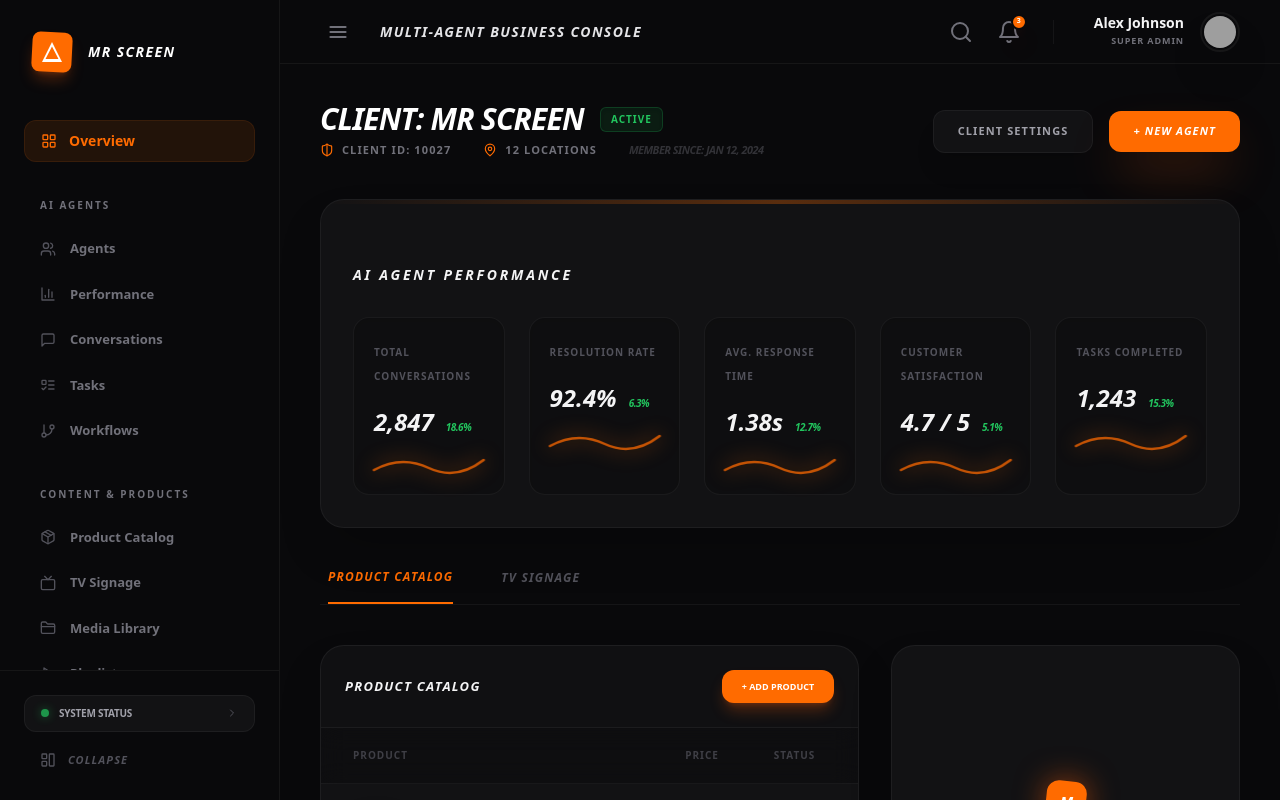
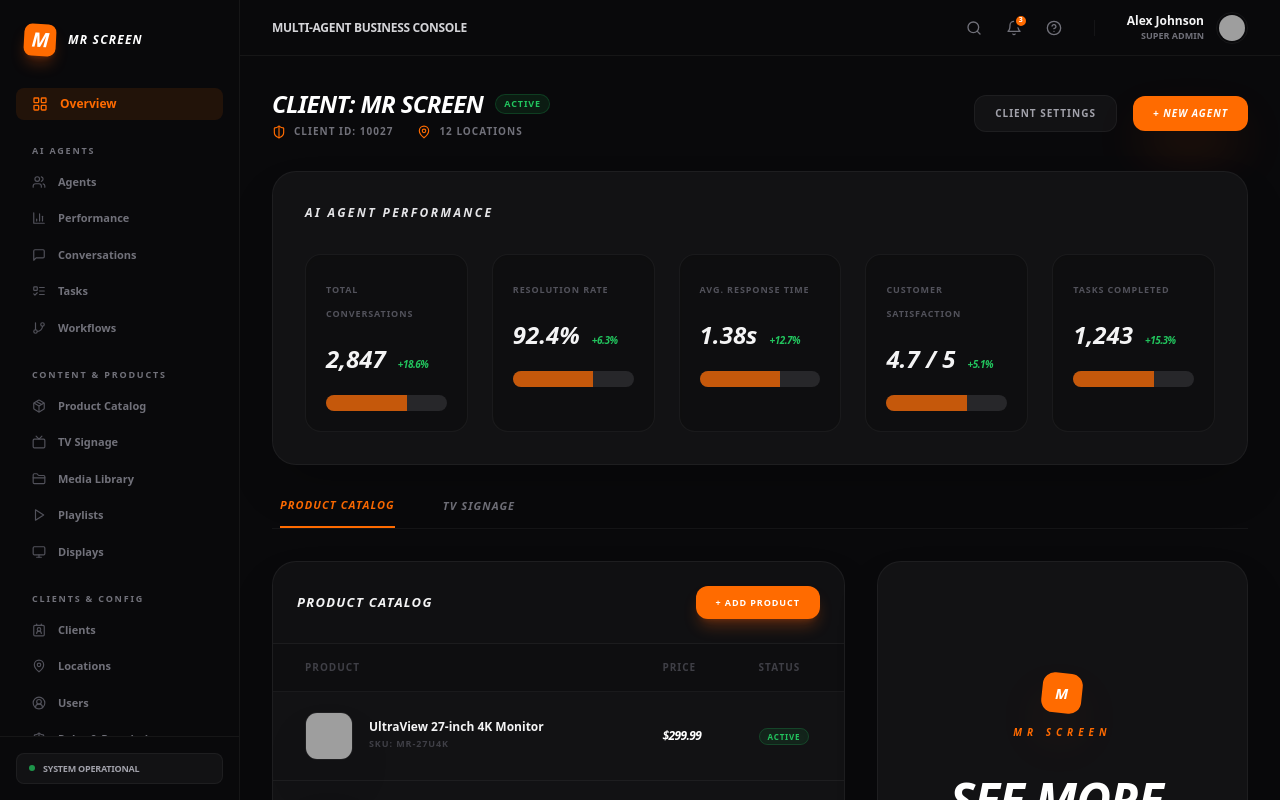
Before and after one commit to dgocostta/screenagent, a Next.js app: page / in a window 1280 px wide. Built offline with nearby package versions, Linux system fonts and the light colour scheme; grey boxes are pictures that could not be loaded.

Commit message:
RESET: Pure MR Screen Branding and Mockup Alignment

```diff
--- a/src/app/page.tsx
+++ b/src/app/page.tsx
@@ -4,7 +4,7 @@ import { Sidebar } from "../components/Sidebar";
 import {
   Bell, Search, HelpCircle, ChevronDown, Plus,
   Settings2, Download, TrendingUp,
-  Edit2, Trash2, Maximize2, RefreshCw, ShieldHalf, MapPin
+  Edit2, Trash2, RefreshCw, ShieldHalf, MapPin
 } from "lucide-react";
 
 const metrics = [
@@ -16,140 +16,118 @@ const metrics = [
 ];
 
 const catalogItems = [
-  { id: 1, name: "UltraView 27-inch 4K Monitor", sku: "MR-27U4K", category: "Monitors", price: "$299.99", status: "Active", image: "https://i.ebayimg.com/images/g/8QwAAeSwU2BpG7Qs/s-l1600.jpg" },
-  { id: 2, name: "UltraView 32-inch Curved Monitor", sku: "MR-32CURV", category: "Monitors", price: "$399.99", status: "Active", image: "https://i.ebayimg.com/images/g/g5sAAeSwCVhpG7j1/s-l1600.jpg" },
-  { id: 3, name: "ProDisplay 24-inch FHD Monitor", sku: "MR-24FHD", category: "Monitors", price: "$149.99", status: "Active", image: "https://i.ebayimg.com/images/g/0NEAAeSw2tRogphK/s-l1600.jpg" },
-  { id: 4, name: "ProDisplay 27-inch QHD Monitor", sku: "MR-27QHD", category: "Monitors", price: "$249.99", status: "Active", image: "https://i.ebayimg.com/images/g/8QwAAeSwU2BpG7Qs/s-l1600.jpg" },
-  { id: 5, name: "GamingMax 34-inch UltraWide", sku: "MR-34UW", category: "Monitors", price: "$499.99", status: "Active", image: "https://i.ebayimg.com/images/g/g5sAAeSwCVhpG7j1/s-l1600.jpg" }
+  { id: 1, name: "UltraView 27-inch 4K Monitor", sku: "MR-27U4K", price: "$299.99", status: "Active", image: "https://i.ebayimg.com/images/g/8QwAAeSwU2BpG7Qs/s-l1600.jpg" },
+  { id: 2, name: "UltraView 32-inch Curved Monitor", sku: "MR-32CURV", price: "$399.99", status: "Active", image: "https://i.ebayimg.com/images/g/g5sAAeSwCVhpG7j1/s-l1600.jpg" },
+  { id: 3, name: "ProDisplay 24-inch FHD Monitor", sku: "MR-24FHD", price: "$149.99", status: "Active", image: "https://i.ebayimg.com/images/g/0NEAAeSw2tRogphK/s-l1600.jpg" }
 ];
 
 export default function Dashboard() {
   return (
-    <div className="flex h-screen bg-[#09090b] text-white selection:bg-[#FF6B00]/30 font-sans overflow-hidden">
+    <div className="flex h-screen bg-[#09090b] text-white font-sans overflow-hidden">
       <Sidebar />
 
       <div className="flex-1 flex flex-col min-w-0 bg-[#09090b]">
-        <header className="h-16 border-b border-white/5 flex items-center justify-between px-10 bg-[#09090b] shrink-0">
+        <header className="h-14 border-b border-white/5 flex items-center justify-between px-8 bg-[#09090b] shrink-0">
           <div className="flex items-center gap-6">
-             <div className="p-2 hover:bg-white/5 rounded-md cursor-pointer text-zinc-500">
-               <svg width="20" height="20" viewBox="0 0 18 18" fill="none" xmlns="http://www.w3.org/2000/svg">
-                 <path d="M2.25 4.5H15.75M2.25 9H15.75M2.25 13.5H15.75" stroke="currentColor" strokeWidth="2" strokeLinecap="round" strokeLinejoin="round"/>
-               </svg>
-             </div>
-             <h2 className="text-sm font-bold tracking-tight text-zinc-200 uppercase tracking-widest italic">Multi-Agent Business Console</h2>
+             <h2 className="text-xs font-bold tracking-tight text-zinc-300 uppercase">Multi-Agent Business Console</h2>
           </div>
           <div className="flex items-center gap-8">
             <div className="flex items-center gap-6 text-zinc-500 border-r border-white/5 pr-8">
-               <Search className="w-4.5 h-4.5 cursor-pointer hover:text-white transition-colors" />
+               <Search className="w-4 h-4" />
                <div className="relative">
-                 <Bell className="w-4.5 h-4.5 cursor-pointer hover:text-white transition-colors" />
-                 <span className="absolute -top-1.5 -right-1.5 w-4 h-4 bg-[#FF6B00] rounded-full border-2 border-[#09090b] flex items-center justify-center text-[7px] font-black text-white shadow-xl shadow-orange-600/30">3</span>
+                 <Bell className="w-4 h-4" />
+                 <span className="absolute -top-1.5 -right-1.5 w-3.5 h-3.5 bg-[#FF6B00] rounded-full border-2 border-[#09090b] flex items-center justify-center text-[7px] font-black text-white">3</span>
                </div>
+               <HelpCircle className="w-4 h-4" />
             </div>
-            <div className="flex items-center gap-4 pl-2">
-               <div className="flex flex-col items-end">
-                 <span className="text-[14px] font-black text-zinc-100 leading-none">Alex Johnson</span>
-                 <span className="text-[9px] text-zinc-500 font-bold uppercase tracking-widest mt-1">Super Admin</span>
+            <div className="flex items-center gap-3">
+               <div className="flex flex-col items-end leading-none">
+                 <span className="text-[12px] font-bold text-zinc-100">Alex Johnson</span>
+                 <span className="text-[9px] text-zinc-500 font-bold uppercase mt-1">Super Admin</span>
                </div>
-               <div className="w-10 h-10 rounded-full border-2 border-white/5 p-0.5 shadow-2xl overflow-hidden">
+               <div className="w-8 h-8 rounded-full border border-white/5 p-0.5">
                   <img src="https://ui-avatars.com/api/?name=Alex+Johnson&background=FF6B00&color=fff" className="w-full h-full rounded-full" alt="Avatar" />
                </div>
             </div>
           </div>
         </header>
 
-        <div className="flex-1 overflow-y-auto overflow-x-hidden p-10 space-y-10 custom-scrollbar">
+        <div className="flex-1 overflow-y-auto p-8 space-y-8 custom-scrollbar pb-20">
           <div className="flex items-center justify-between">
-            <div className="space-y-2">
-              <div className="flex items-center gap-4">
-                <h1 className="text-3xl font-black tracking-tight uppercase italic text-white leading-none">Client: MR Screen</h1>
-                <span className="bg-green-500/10 text-green-500 text-[10px] font-black px-2.5 py-1 rounded-md border border-green-500/20 uppercase tracking-widest shadow-inner">Active</span>
+            <div className="space-y-1">
+              <div className="flex items-center gap-3">
+                <h1 className="text-2xl font-black tracking-tight uppercase italic text-white">Client: MR Screen</h1>
+                <span className="bg-green-500/10 text-green-500 text-[9px] font-black px-2 py-0.5 rounded-full border border-green-500/20 uppercase tracking-widest">Active</span>
               </div>
-              <div className="flex items-center gap-8 text-[11px] text-zinc-500 font-black uppercase tracking-[0.1em]">
+              <div className="flex items-center gap-6 text-[10px] text-zinc-500 font-black uppercase tracking-widest">
                 <span className="flex items-center gap-2"><ShieldHalf className="w-3.5 h-3.5 text-[#FF6B00]" /> Client ID: 10027</span>
                 <span className="flex items-center gap-2"><MapPin className="w-3.5 h-3.5 text-[#FF6B00]" /> 12 Locations</span>
-                <span className="flex items-center gap-2 opacity-40 font-bold italic tracking-tighter">Member Since: Jan 12, 2024</span>
               </div>
             </div>
             <div className="flex items-center gap-4">
-              <button className="px-6 py-3 bg-[#121214] border border-white/5 rounded-xl text-[11px] font-black text-zinc-400 uppercase tracking-widest hover:bg-white/[0.03] shadow-xl">Client Settings</button>
-              <button className="px-6 py-3 bg-[#FF6B00] rounded-xl text-[11px] font-black text-white hover:bg-[#FF6B00]/90 shadow-2xl shadow-orange-600/40 transition-all uppercase italic tracking-widest">+ New Agent</button>
+              <button className="px-5 py-2.5 bg-[#121214] border border-white/5 rounded-xl text-[10px] font-black text-zinc-400 uppercase tracking-widest hover:bg-white/[0.03]">Client Settings</button>
+              <button className="px-5 py-2.5 bg-[#FF6B00] rounded-xl text-[10px] font-black text-white uppercase italic tracking-widest shadow-2xl shadow-orange-600/40">+ New Agent</button>
             </div>
           </div>
 
           <div className="bg-[#121214] border border-white/5 rounded-3xl p-8 shadow-2xl space-y-8 relative overflow-hidden">
-            <div className="absolute top-0 left-0 w-full h-1 bg-gradient-to-r from-transparent via-[#FF6B00]/30 to-transparent"></div>
-            <h3 className="text-[14px] font-black tracking-[0.2em] uppercase italic text-zinc-100">AI Agent Performance</h3>
+            <h3 className="text-[12px] font-black tracking-[0.2em] uppercase italic text-zinc-200">AI Agent Performance</h3>
             <div className="grid grid-cols-1 sm:grid-cols-3 lg:grid-cols-5 gap-6">
                {metrics.map((m) => (
-                 <div key={m.label} className="bg-black/20 border border-white/5 p-5 rounded-2xl space-y-5 hover:border-[#FF6B00]/40 transition-all shadow-inner group">
-                    <span className="text-[10px] font-black text-zinc-600 uppercase tracking-widest">{m.label}</span>
+                 <div key={m.label} className="bg-black/20 border border-white/5 p-5 rounded-2xl space-y-5 hover:border-[#FF6B00]/40 transition-all shadow-inner">
+                    <span className="text-[9px] font-black text-zinc-600 uppercase tracking-widest">{m.label}</span>
                     <div className="flex items-baseline gap-3">
                        <span className="text-2xl font-black italic text-zinc-100">{m.value}</span>
-                       <span className="text-[10px] font-black text-green-500 flex items-center gap-1 tracking-tighter uppercase italic">{m.change}</span>
+                       <span className="text-[10px] font-black text-green-500 flex items-center gap-1 tracking-tighter uppercase italic">+{m.change}</span>
                     </div>
-                    <div className="h-4 flex items-end">
-                       <svg width="100%" height="24" viewBox="0 0 100 24" preserveAspectRatio="none" className="overflow-visible drop-shadow-[0_0_10px_#FF6B00]">
-                          <path d="M0,20 Q25,5 50,18 T100,10" fill="none" stroke="#FF6B00" strokeWidth="2.5" strokeLinecap="round" className="animate-pulse" />
-                       </svg>
-                    </div>
+                    <div className="h-4 bg-zinc-800 rounded-full overflow-hidden"><div className="h-full w-2/3 bg-[#FF6B00] animate-pulse" /></div>
                  </div>
                ))}
             </div>
           </div>
 
           <div className="flex border-b border-white/5 px-2">
-              <button className="pb-4 text-[12px] font-black uppercase italic tracking-widest border-b-2 border-[#FF6B00] text-[#FF6B00]">Product Catalog</button>
-              <button className="pb-4 px-12 text-[12px] font-black uppercase italic tracking-widest text-zinc-600 hover:text-zinc-100 transition-colors">TV Signage</button>
+              <button className="pb-3 text-[11px] font-black uppercase italic tracking-widest border-b-2 border-[#FF6B00] text-[#FF6B00]">Product Catalog</button>
+              <button className="pb-3 px-12 text-[11px] font-black uppercase italic tracking-widest text-zinc-500 hover:text-white transition-colors">TV Signage</button>
           </div>
 
-          <div className="grid grid-cols-1 lg:grid-cols-5 gap-8 pb-10">
+          <div className="grid grid-cols-1 lg:grid-cols-5 gap-8">
               <div className="lg:col-span-3 flex flex-col bg-[#121214] border border-white/5 rounded-3xl overflow-hidden shadow-2xl min-h-[500px]">
                  <div className="p-6 border-b border-white/5 bg-black/10 flex justify-between items-center">
                     <h3 className="text-[13px] font-black uppercase italic text-zinc-100 tracking-widest">Product Catalog</h3>
-                    <button className="bg-[#FF6B00] text-white text-[9px] font-black px-5 py-2.5 rounded-xl uppercase shadow-lg shadow-orange-600/30 font-black">+ Add Product</button>
+                    <button className="bg-[#FF6B00] text-white text-[9px] font-black px-5 py-2.5 rounded-xl uppercase shadow-lg shadow-orange-600/30 font-black tracking-widest">+ Add Product</button>
                  </div>
-                 <div className="overflow-x-auto overflow-y-auto custom-scrollbar">
-                    <table className="w-full text-left border-collapse">
-                       <thead className="bg-black/20 text-[10px] font-black text-zinc-700 uppercase tracking-widest border-b border-white/5 sticky top-0 z-10 backdrop-blur-md">
-                          <tr><th className="px-8 py-5">Product</th><th className="px-6 py-5">Price</th><th className="px-6 py-5">Status</th></tr>
+                 <div className="overflow-x-auto">
+                    <table className="w-full text-left">
+                       <thead className="bg-black/20 text-[10px] font-black text-zinc-700 uppercase tracking-widest border-b border-white/5">
+                          <tr><th className="px-8 py-4">Product</th><th className="px-6 py-4">Price</th><th className="px-6 py-4">Status</th></tr>
                        </thead>
                        <tbody className="divide-y divide-white/5 text-[12px] font-bold text-zinc-400">
                           {catalogItems.map(item => (
                             <tr key={item.id} className="hover:bg-white/[0.015] transition-colors group">
-                               <td className="px-8 py-5 flex items-center gap-5">
-                                  <img src={item.image} className="w-12 h-12 rounded-xl object-cover shadow-2xl border border-white/5 group-hover:scale-105 transition-transform duration-300" alt="product" />
+                               <td className="px-8 py-5 flex items-center gap-4">
+                                  <img src={item.image} className="w-12 h-12 rounded-xl object-cover shadow-2xl border border-white/5" alt="product" />
                                   <div className="flex flex-col space-y-1">
                                     <span className="text-zinc-100 font-black leading-none">{item.name}</span>
-                                    <span className="text-[9px] text-zinc-700 font-black tracking-widest">SKU: {item.sku}</span>
+                                    <span className="text-[9px] text-zinc-700 uppercase tracking-widest font-black">SKU: {item.sku}</span>
                                   </div>
                                </td>
                                <td className="px-6 py-5 font-black text-white italic tracking-tighter">{item.price}</td>
-                               <td className="px-6 py-5"><span className="bg-green-500/10 text-green-500 text-[8px] font-black uppercase px-3 py-1 rounded-full border border-green-500/20 shadow-inner tracking-widest font-black">{item.status}</span></td>
+                               <td className="px-6 py-5"><span className="bg-green-500/10 text-green-500 text-[8px] font-black uppercase px-2 py-0.5 rounded-full border border-green-500/20 shadow-inner tracking-widest">Active</span></td>
                             </tr>
                           ))}
                        </tbody>
                     </table>
                  </div>
-                 <div className="p-6 border-t border-white/5 bg-black/10 flex justify-between items-center">
-                    <span className="text-[10px] font-black text-zinc-700 uppercase tracking-widest">Showing 1 to 5 of 25 products</span>
-                    <div className="flex items-center gap-2.5">
-                       <button className="w-8 h-8 flex items-center justify-center rounded-lg bg-[#FF6B00] text-white italic font-black shadow-lg shadow-orange-600/30 text-[11px]">1</button>
-                       <button className="w-8 h-8 flex items-center justify-center rounded-lg border border-white/5 hover:bg-white/5 text-zinc-600 text-[11px] font-black">2</button>
-                       <button className="w-8 h-8 flex items-center justify-center rounded-lg border border-white/5 hover:bg-white/5 text-zinc-600 text-[11px] font-black">3</button>
-                    </div>
+              </div>
+
+              <div className="lg:col-span-2 flex flex-col bg-[#121214] border border-white/5 rounded-3xl overflow-hidden shadow-2xl p-10 items-center justify-center space-y-10 min-h-[400px]">
+                 <div className="flex flex-col items-center gap-3">
+                    <div className="w-10 h-10 bg-[#FF6B00] rounded-xl flex items-center justify-center shadow-2xl shadow-orange-600/40 rotate-6"><span className="text-[15px] font-black italic text-white -rotate-6">M</span></div>
+                    <span className="text-[10px] font-black uppercase tracking-[0.5em] italic text-[#FF6B00]">MR SCREEN</span>
                  </div>
-              </div>
-              <div className="lg:col-span-2 bg-[#121214] border border-white/5 rounded-3xl overflow-hidden shadow-2xl flex flex-col items-center justify-center p-12 space-y-10 relative group">
-                 <div className="flex flex-col items-center gap-3">
-                    <div className="w-10 h-10 bg-[#FF6B00] rounded-xl flex items-center justify-center shadow-[0_0_30px_#FF6B00] shadow-orange-600/60 rotate-6"><span className="text-[15px] font-black italic text-white -rotate-6 tracking-tighter">M</span></div>
-                    <span className="text-[11px] font-black uppercase tracking-[0.6em] italic text-[#FF6B00]">MR SCREEN</span>
-                 </div>
-                 <h4 className="text-6xl font-black uppercase italic tracking-tighter text-center leading-[0.8] text-white drop-shadow-[0_0_20px_rgba(255,255,255,0.2)]">
-                   SEE MORE.<br /><span className="text-[#FF6B00]">DO MORE.</span>
-                 </h4>
-                 <button className="bg-[#FF6B00] text-white text-[12px] font-black px-12 py-4 rounded-full shadow-[0_0_50px_rgba(255,107,0,0.8)] uppercase italic tracking-widest border border-white/10 hover:scale-105 active:scale-95 transition-all duration-300">Explore Collection</button>
-                 <div className="absolute bottom-4 right-4"><Maximize2 className="w-5 h-5 text-zinc-800" /></div>
+                 <h4 className="text-5xl font-black uppercase italic tracking-tight text-center leading-[0.85] text-white">See More.<br /><span className="text-[#FF6B00]">Do More.</span></h4>
+                 <button className="bg-[#FF6B00] text-white text-[11px] font-black px-10 py-3.5 rounded-full shadow-[0_0_40px_rgba(255,107,0,0.6)] uppercase italic tracking-widest border border-white/10">Explore Collection</button>
               </div>
           </div>
         </div>
--- a/src/components/Sidebar.tsx
+++ b/src/components/Sidebar.tsx
@@ -47,40 +47,38 @@ export function Sidebar() {
   const pathname = usePathname();
 
   return (
-    <aside className="w-[280px] h-screen bg-[#09090b] flex flex-col border-r border-white/5 shrink-0 overflow-hidden font-sans">
-      <div className="p-8 mb-4">
-        <div className="flex items-center gap-4">
-          <div className="w-10 h-10 bg-[#FF6B00] flex items-center justify-center rounded-lg shadow-lg rotate-3 shadow-orange-600/30">
-            <svg viewBox="0 0 24 24" className="w-6 h-6 text-white -rotate-3" fill="currentColor">
-              <path d="M12 2L2 22h20L12 2zm0 4.5L18.5 19H5.5L12 6.5z"/>
-            </svg>
+    <aside className="w-[240px] h-screen bg-[#09090b] flex flex-col border-r border-white/5 shrink-0 overflow-hidden font-sans">
+      <div className="p-6 mb-2">
+        <div className="flex items-center gap-3">
+          <div className="w-8 h-8 bg-[#FF6B00] flex items-center justify-center rounded-lg shadow-lg rotate-3 shadow-orange-600/30">
+            <span className="text-white font-black text-xl italic tracking-tighter">M</span>
           </div>
           <div className="flex flex-col">
-            <h1 className="text-sm font-black tracking-widest text-white uppercase italic leading-none">MR SCREEN</h1>
+            <h1 className="text-xs font-black tracking-widest text-white uppercase italic leading-none">MR SCREEN</h1>
           </div>
         </div>
       </div>
 
-      <div className="flex-1 px-6 space-y-9 pb-10 overflow-y-auto custom-scrollbar">
-        <div>
-          <Link href="/" className="flex items-center gap-3 px-4 py-2.5 rounded-xl text-[#FF6B00] bg-[#FF6B00]/10 font-bold text-sm transition-all border border-orange-500/10">
+      <div className="flex-1 px-4 space-y-6 pb-10 overflow-y-auto custom-scrollbar">
+        <nav>
+          <Link href="/" className="flex items-center gap-3 px-4 py-2 rounded-lg text-[#FF6B00] bg-[#FF6B00]/10 font-bold text-xs transition-all">
             <LayoutGrid className="w-4 h-4" />
             Overview
           </Link>
-        </div>
+        </nav>
 
         {navGroups.map((group) => (
-          <div key={group.title} className="space-y-1.5">
-            <h3 className="px-4 text-[10px] font-black text-zinc-500 tracking-[0.2em] mb-4 uppercase">{group.title}</h3>
+          <div key={group.title} className="space-y-1">
+            <h3 className="px-4 text-[9px] font-black text-zinc-500 tracking-[0.2em] mb-2 uppercase">{group.title}</h3>
             {group.items.map((item) => {
               const isActive = pathname === item.href;
               return (
                 <Link
-                  key={item.href}
+                  key={item.label}
                   href={item.href}
-                  className={`flex items-center gap-3.5 px-4 py-2.5 rounded-xl text-[13px] font-semibold transition-all group ${isActive ? 'text-white bg-white/5 shadow-inner' : 'text-zinc-500 hover:text-zinc-100 hover:bg-white/[0.02]'}`}
+                  className={`flex items-center gap-3 px-4 py-2 rounded-lg text-[11px] font-semibold transition-all ${isActive ? 'text-white bg-white/5' : 'text-zinc-500 hover:text-zinc-100 hover:bg-white/[0.02]'}`}
                 >
-                  <item.icon className={`w-4 h-4 ${isActive ? 'text-[#FF6B00]' : 'text-zinc-600 group-hover:text-zinc-300'}`} />
+                  <item.icon className={`w-3.5 h-3.5 ${isActive ? 'text-[#FF6B00]' : 'text-zinc-600'}`} />
                   {item.label}
                 </Link>
               );
@@ -89,18 +87,13 @@ export function Sidebar() {
         ))}
       </div>
 
-      <div className="p-6 space-y-2 mt-auto border-t border-white/5 bg-[#09090b]">
-        <div className="flex items-center justify-between px-4 py-2.5 rounded-xl bg-[#121214] border border-white/5 mb-3">
-          <div className="flex items-center gap-2.5">
-            <span className="w-2 h-2 rounded-full bg-green-500 shadow-[0_0_10px_rgba(34,197,94,0.6)] animate-pulse"></span>
-            <span className="text-[10px] font-black text-zinc-400 uppercase tracking-tight">System Status</span>
+      <div className="p-4 space-y-2 mt-auto border-t border-white/5 bg-[#09090b]">
+        <div className="flex items-center justify-between px-3 py-2 rounded-lg bg-[#121214] border border-white/5">
+          <div className="flex items-center gap-2">
+            <span className="w-1.5 h-1.5 rounded-full bg-green-500 animate-pulse"></span>
+            <span className="text-[9px] font-black text-zinc-400 uppercase tracking-tight">System Operational</span>
           </div>
-          <ChevronDown className="w-3 h-3 text-zinc-600 rotate-[-90deg]" />
         </div>
-        <button className="flex items-center gap-3 px-4 py-2 text-[11px] font-black text-zinc-600 hover:text-zinc-200 transition-colors w-full uppercase italic tracking-widest">
-          <LayoutPanelLeft className="w-4 h-4 rotate-180" />
-          Collapse
-        </button>
       </div>
     </aside>
   );
```
